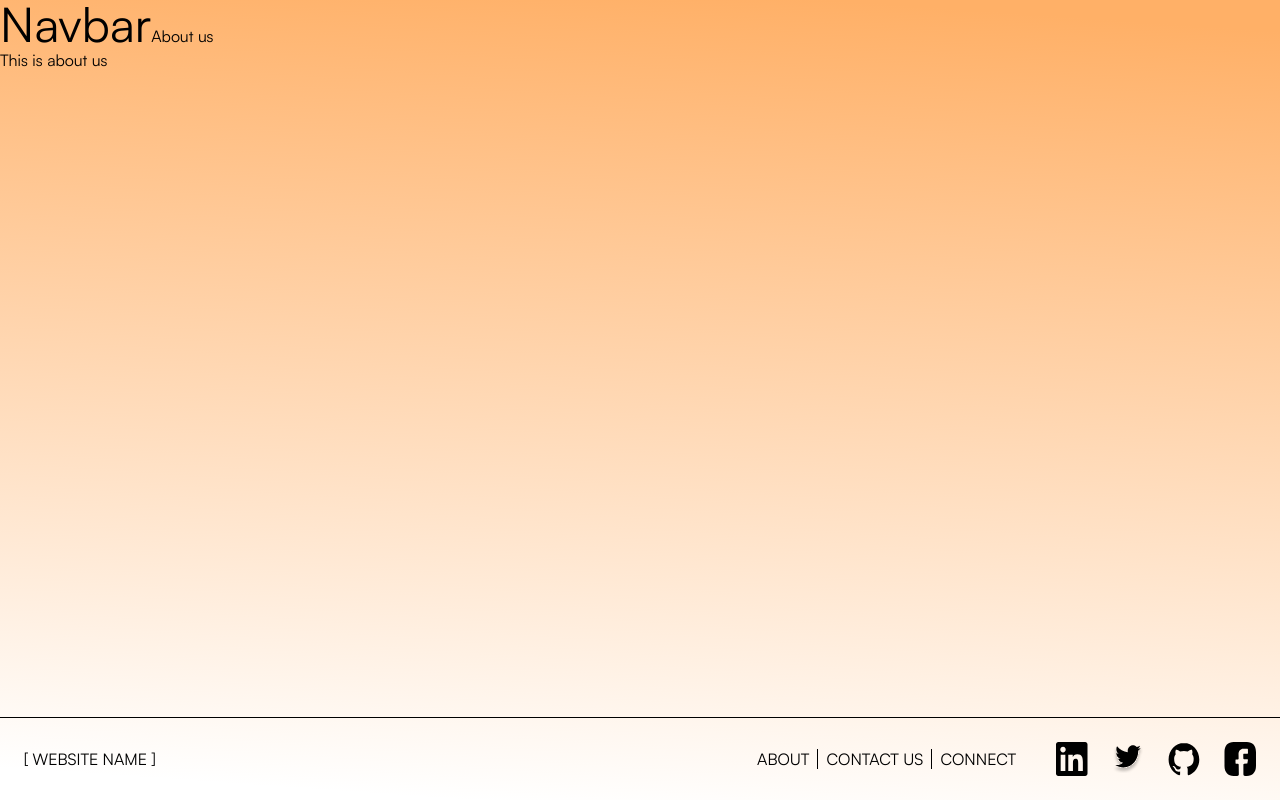
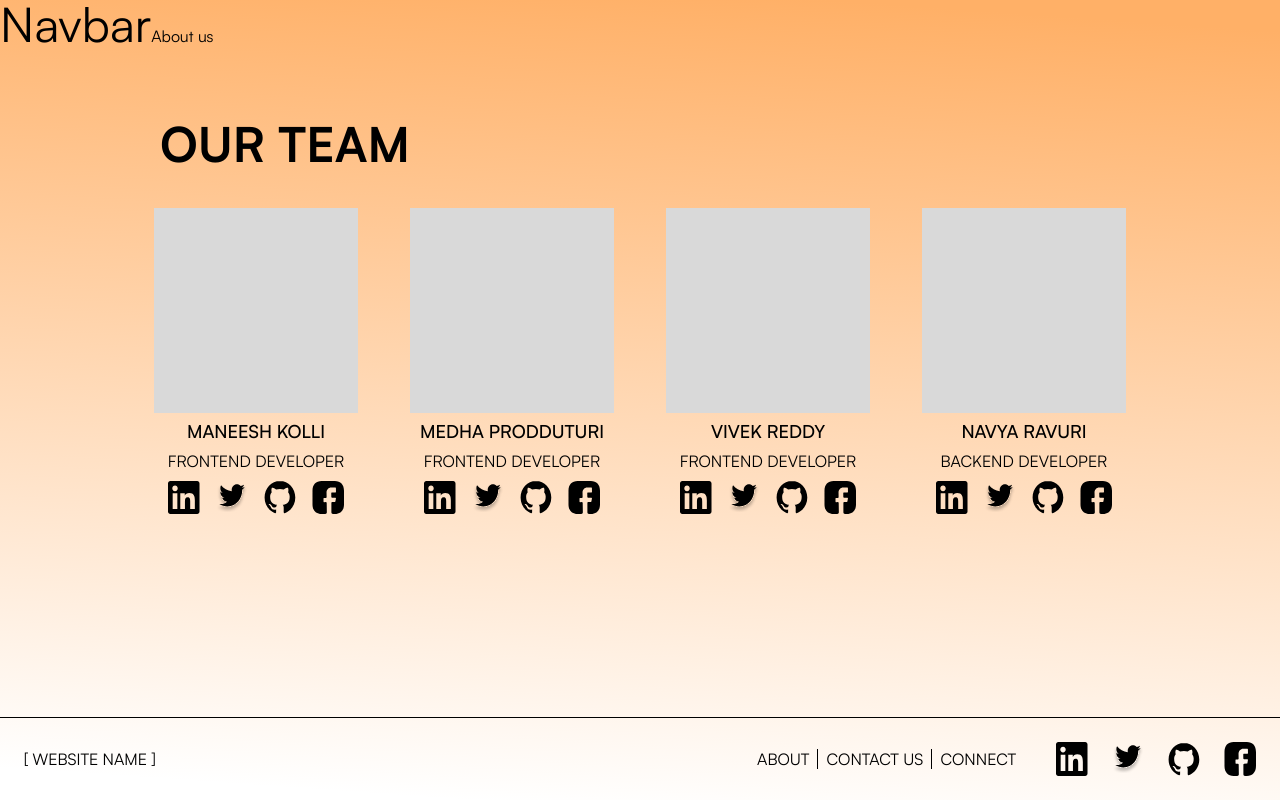
Before and after one commit to Maneeshk11/seismic-damage-assesment-of-buildings, a Next.js app: page /aboutus in a window 1280 px wide. Built offline with nearby package versions, Linux system fonts and the light colour scheme.

Commit message:
about us

```diff
--- /dev/null
+++ b/src/components/Cards/ProfileCard.tsx
@@ -0,0 +1,23 @@
+import { FC } from "react";
+import { SocialCard } from "./SocialCard";
+
+interface ProfileCardProps {
+    name: string;
+    role: string;
+    linkedinUrl?: string;
+    twitterUrl?: string;
+    githubUrl?: string;
+    facebookUrl?: string;
+
+}
+
+export const ProfileCard:FC<ProfileCardProps> = ({name, role}) => {
+    return (
+        <div className="flex flex-col w-1/5 items-center gap-y-1">
+            <div className="w-full aspect-square bg-[#D9D9D9]"></div>
+            <span className="font-medium text-lg">{name}</span>
+            <span className="font-normal mb-1">{role}</span>
+            <SocialCard className="gap-x-4"/>
+        </div>
+    )
+}
--- a/src/components/Footer/FooterSocial.tsx
+++ b/src/components/Cards/SocialCard.tsx
@@ -4,6 +4,7 @@ import TwitterImg from "public/assets/icons/twitter.svg"
 import LinkedinImg from "public/assets/icons/linkedin.svg"
 import Image from "next/image"
 import Link from "next/link"
+import { FC } from "react"
 
 const SocialImage = ({ imgSrc, src }: { imgSrc: string, src: string }) => {
     return (
@@ -13,10 +14,14 @@ const SocialImage = ({ imgSrc, src }: { imgSrc: string, src: string }) => {
     )
 }
 
+interface SocialCardProps {
+    className?: string;
+}
 
-export const FooterSocial = () => {
+
+export const SocialCard:FC<SocialCardProps> = ({className}) => {
     return (
-        <div className="flex flex-row items-center gap-x-6">
+        <div className={`flex flex-row items-center ${className}`}>
             <SocialImage imgSrc={LinkedinImg} src={"#"} />
             <SocialImage imgSrc={TwitterImg} src={"#"} />
             <SocialImage imgSrc={GithubImg} src={"#"} />
--- a/src/components/Footer/Footer.tsx
+++ b/src/components/Footer/Footer.tsx
@@ -1,5 +1,5 @@
 
-import { FooterSocial } from "./FooterSocial"
+import { SocialCard } from "../Cards/SocialCard"
 import { FooterMenu } from "./FooterMenu"
 
 export const Footer = () => {
@@ -7,7 +7,7 @@ export const Footer = () => {
         <div className="w-full flex flex-row items-center p-6 border-t border-black gap-x-8 fixed bottom-0 left-0">
             <span className="flex-grow">[ WEBSITE NAME ]</span>
             <FooterMenu />
-            <FooterSocial />
+            <SocialCard className="gap-x-6"/>
         </div>
     )
 }
--- a/src/components/Footer/FooterMenu.tsx
+++ b/src/components/Footer/FooterMenu.tsx
@@ -11,7 +11,7 @@ const FooterLink = ({ title, src, className }: { title: string, src: string, cla
 export const FooterMenu = () => {
     return (
         <div className="flex flex-row items-center">
-            <FooterLink title={"ABOUT"} src={"#"}/>
+            <FooterLink title={"ABOUT"} src={"aboutus"}/>
             <FooterLink title={"CONTACT US"} src={"#"} className="border-x border-black" />
             <FooterLink title={"CONNECT"} src={"#"} />
         </div>
--- a/src/screens/Aboutus.tsx
+++ b/src/screens/Aboutus.tsx
@@ -1,9 +1,15 @@
-
+import { ProfileCard } from "@/components/Cards/ProfileCard";
 
 const Aboutus = () => {
     return (
-        <div>
-            <span>This is about us</span>
+        <div className="w-4/5 py-8 mt-10 mx-auto">
+            <span className="font-bold text-5xl px-8">OUR TEAM</span>
+            <div className="flex flex-row items-center w-full justify-around my-10">
+                <ProfileCard name={"MANEESH KOLLI"} role={"FRONTEND DEVELOPER"} ></ProfileCard>
+                <ProfileCard name={"MEDHA PRODDUTURI"} role={"FRONTEND DEVELOPER"} ></ProfileCard>
+                <ProfileCard name={"VIVEK REDDY"} role={"FRONTEND DEVELOPER"} ></ProfileCard>
+                <ProfileCard name={"NAVYA RAVURI"} role={"BACKEND DEVELOPER"} ></ProfileCard>
+            </div>
         </div>
     )
 }
```
Also changed, not shown: src/styles/global.css (line endings or trailing spaces).
